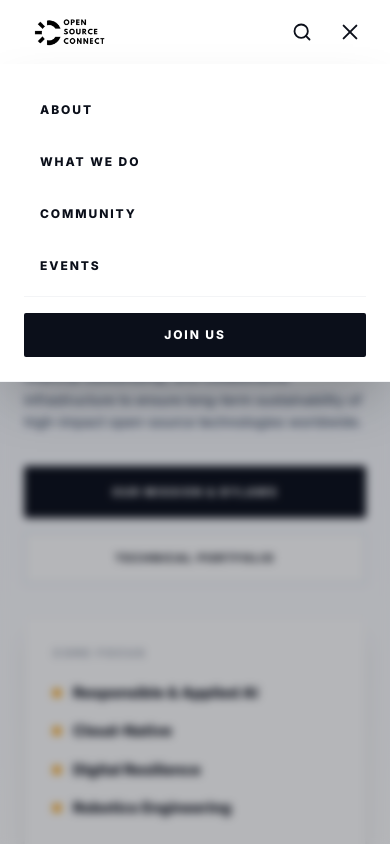
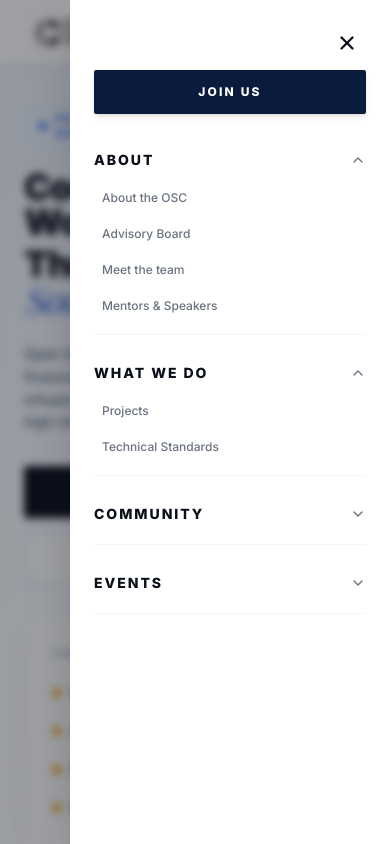
Before and after one commit to open-source-connect-01/OSC_India, a Next.js app: page / in a window 390 px wide. Both pictures are taken after a click on the button 350 px from the left and 32 px from the top of the page. Shown: the top 844 px of the page. Built offline with nearby package versions, Linux system fonts and the light colour scheme.

Commit message:
Implement mobile accordion menu in Navbar for better navigation and organization

```diff
--- a/src/components/Navbar.tsx
+++ b/src/components/Navbar.tsx
@@ -21,6 +21,43 @@ const navItems: { label: string; key: ActiveOverlay }[] = [
   { label: "Events", key: "events" },
 ];
 
+const mobileAccordionData = [
+  {
+    key: "about" as ActiveOverlay,
+    label: "ABOUT",
+    subLinks: [
+      { name: "About the OSC", key: "about" as ActiveOverlay },
+      { name: "Advisory Board", key: "about" as ActiveOverlay },
+      { name: "Meet the team", key: "about" as ActiveOverlay },
+      { name: "Mentors & Speakers", key: "about" as ActiveOverlay },
+    ],
+  },
+  {
+    key: "whatwedo" as ActiveOverlay,
+    label: "WHAT WE DO",
+    subLinks: [
+      { name: "Projects", key: "whatwedo" as ActiveOverlay },
+      { name: "Technical Standards", key: "whatwedo" as ActiveOverlay },
+    ],
+  },
+  {
+    key: "resources" as ActiveOverlay,
+    label: "COMMUNITY",
+    subLinks: [
+      { name: "Working Groups", key: "resources" as ActiveOverlay },
+      { name: "Mentorship", key: "resources" as ActiveOverlay },
+    ],
+  },
+  {
+    key: "events" as ActiveOverlay,
+    label: "EVENTS",
+    subLinks: [
+      { name: "Upcoming Summits", key: "events" as ActiveOverlay },
+      { name: "Meetups", key: "events" as ActiveOverlay },
+    ],
+  },
+];
+
 export default function Navbar({
   onNavClick,
   activeOverlay,
@@ -30,7 +67,19 @@ export default function Navbar({
 }: NavbarProps) {
   const [isSearchOpen, setIsSearchOpen] = useState(false);
   const [searchQuery, setSearchQuery] = useState("");
-  const isMobileToggleLocked = activeOverlay !== null;
+  const [openAccordions, setOpenAccordions] = useState<Record<string, boolean>>({
+    about: true,
+    whatwedo: true,
+    resources: false,
+    events: false,
+  });
+
+  const toggleAccordion = (key: string) => {
+    setOpenAccordions((prev) => ({
+      ...prev,
+      [key]: !prev[key],
+    }));
+  };
 
   // Lock body scroll when mobile menu is open
   useEffect(() => {
@@ -88,13 +137,13 @@ export default function Navbar({
             {/* Right Action: Join Us Button */}
             <Link
               href="#"
-              className="inline-flex items-center justify-center h-[38px] px-6 bg-[#0B0F1A] text-white text-[10px] font-extrabold tracking-[0.18em] uppercase rounded-[2px] hover:bg-slate-800 transition-all duration-200 shrink-0"
+              className="inline-flex items-center justify-center h-[38px] px-6 bg-[#0A1B3D] text-white text-[10px] font-extrabold tracking-[0.18em] uppercase rounded-[2px] hover:bg-[#122752] transition-all duration-200 shrink-0 shadow-sm"
             >
               JOIN US
             </Link>
           </div>
 
-          {/* Mobile Layout (Matching exact reference screenshot) */}
+          {/* Mobile Layout */}
           <div className="md:hidden flex items-center justify-between w-full">
             {/* Left: Logo */}
             <Link href="/" className="flex items-center shrink-0">
@@ -134,31 +183,15 @@ export default function Navbar({
 
               {/* Staggered Hamburger Menu Button */}
               <button
-                onClick={() => {
-                  if (!isMobileToggleLocked) {
-                    onMobileMenuToggle?.();
-                  }
-                }}
-                className={`relative z-[80] p-1.5 flex flex-col items-end justify-center w-8 h-8 group transition-opacity duration-200 ${
-                  isMobileToggleLocked ? "cursor-not-allowed opacity-40" : ""
-                }`}
-                aria-label={isMobileMenuOpen ? "Close menu" : "Open menu"}
-                disabled={isMobileToggleLocked}
+                onClick={onMobileMenuToggle}
+                className="relative p-1.5 flex flex-col items-end justify-center w-8 h-8 group transition-opacity duration-200"
+                aria-label="Open menu"
               >
-                {isMobileMenuOpen ? (
-                  /* X icon when open */
-                  <div className="relative w-5 h-5 flex items-center justify-center">
-                    <span className="absolute w-5 h-[2px] bg-[#0B0F1A] rotate-45 rounded-full" />
-                    <span className="absolute w-5 h-[2px] bg-[#0B0F1A] -rotate-45 rounded-full" />
-                  </div>
-                ) : (
-                  /* Staggered 3-line hamburger matching screenshot */
                 <div className="flex flex-col items-end justify-between w-5 h-[14px]">
                   <span className="w-5 h-[2px] bg-[#0B0F1A] rounded-full" />
                   <span className="w-5 h-[2px] bg-[#0B0F1A] rounded-full" />
                   <span className="w-3.5 h-[2px] bg-[#0B0F1A] rounded-full" />
                 </div>
-                )}
               </button>
             </div>
           </div>
@@ -193,55 +226,108 @@ export default function Navbar({
         )}
       </div>
 
-      {/* Mobile Menu Backdrop */}
+      {/* ===== MOBILE SLIDE-OVER DRAWER FROM THE RIGHT ===== */}
+
+      {/* Dimmed Overlay Backdrop */}
       <div
-        className={`md:hidden fixed inset-x-0 z-[60] bg-[#0B0F1A]/30 backdrop-blur-xs transition-opacity duration-300 ease-in-out ${
+        className={`md:hidden fixed inset-0 z-[80] bg-[#0B0F1A]/40 backdrop-blur-xs transition-opacity duration-300 ease-in-out ${
           isMobileMenuOpen ? "opacity-100" : "opacity-0 pointer-events-none"
         }`}
-        style={{ top: "64px", bottom: 0 }}
         onClick={onMobileMenuToggle}
       />
 
-      {/* Mobile Drawer Menu */}
-      <div
-        className={`md:hidden fixed inset-x-0 z-[70] bg-white shadow-2xl transition-all duration-300 ease-in-out border-b border-gray-100 ${
-          isMobileMenuOpen
-            ? "translate-y-0 opacity-100"
-            : "-translate-y-full opacity-0 pointer-events-none"
-        }`}
-        style={{ top: "64px" }}
-      >
-        <div className="px-6 py-6 space-y-2">
-          {navItems.map((item) => {
-            const isActive = activeOverlay === item.key;
-            return (
-              <button
-                key={item.key}
-                onClick={() => {
-                  onMobileNavClick?.(item.key);
-                }}
-                className={`block w-full text-left py-3 px-4 text-xs font-extrabold tracking-[0.16em] uppercase rounded transition-colors duration-200 min-h-[44px] ${
-                  isActive
-                    ? "text-accent-blue bg-blue-50/50"
-                    : "text-[#0B0F1A] hover:bg-slate-50"
+      {/* Slide-Over Drawer Container (Appears from the Right side) */}
+      <aside
+        className={`md:hidden fixed top-0 right-0 bottom-0 z-[90] w-[84vw] max-w-[320px] bg-white shadow-2xl overflow-y-auto transition-transform duration-300 ease-in-out flex flex-col ${
+          isMobileMenuOpen ? "translate-x-0" : "translate-x-full"
         }`}
       >
-                {item.label}
+        {/* Drawer Header with Close 'X' Button */}
+        <div className="p-6 pb-2 flex items-center justify-end">
+          <button
+            onClick={onMobileMenuToggle}
+            className="p-2 text-[#0B0F1A] hover:bg-slate-50 rounded-full transition-colors"
+            aria-label="Close menu"
+          >
+            <svg
+              width="22"
+              height="22"
+              viewBox="0 0 24 24"
+              fill="none"
+              stroke="#0B0F1A"
+              strokeWidth="2.5"
+              strokeLinecap="round"
+              strokeLinejoin="round"
+            >
+              <line x1="18" y1="6" x2="6" y2="18" />
+              <line x1="6" y1="6" x2="18" y2="18" />
+            </svg>
           </button>
-            );
-          })}
+        </div>
 
-          <div className="pt-4 border-t border-gray-100">
+        {/* Drawer Inner Content */}
+        <div className="px-6 pb-8 flex-1">
+          {/* JOIN US CTA Button at the top */}
           <Link
             href="#"
-              className="block w-full text-center py-3.5 px-6 bg-[#0B0F1A] text-white text-xs font-extrabold tracking-[0.16em] uppercase rounded-[2px] hover:bg-slate-800 transition-colors"
-              onClick={() => onMobileMenuToggle?.()}
+            onClick={onMobileMenuToggle}
+            className="w-full bg-[#0A1B3D] text-white text-xs font-extrabold tracking-[0.18em] uppercase py-3.5 rounded-[2px] mb-8 shadow-md flex items-center justify-center text-center hover:bg-[#122752] transition-colors"
           >
             JOIN US
           </Link>
+
+          {/* Accordion Categories */}
+          <div className="space-y-6">
+            {mobileAccordionData.map((cat) => {
+              const isOpen = !!openAccordions[cat.key as string];
+              return (
+                <div key={cat.label} className="border-b border-gray-100/80 pb-4">
+                  {/* Category Header */}
+                  <button
+                    onClick={() => toggleAccordion(cat.key as string)}
+                    className="w-full flex items-center justify-between text-left py-1 text-sm font-extrabold text-[#0B0F1A] tracking-[0.14em] uppercase"
+                  >
+                    <span>{cat.label}</span>
+                    <svg
+                      width="16"
+                      height="16"
+                      viewBox="0 0 24 24"
+                      fill="none"
+                      stroke="currentColor"
+                      strokeWidth="2"
+                      strokeLinecap="round"
+                      strokeLinejoin="round"
+                      className={`text-gray-500 transition-transform duration-200 ${
+                        isOpen ? "rotate-180" : ""
+                      }`}
+                    >
+                      <polyline points="6 9 12 15 18 9" />
+                    </svg>
+                  </button>
+
+                  {/* Sub-links */}
+                  {isOpen && (
+                    <div className="mt-3 pl-2 space-y-3">
+                      {cat.subLinks.map((sub) => (
+                        <button
+                          key={sub.name}
+                          onClick={() => {
+                            onMobileMenuToggle?.();
+                            onMobileNavClick?.(sub.key);
+                          }}
+                          className="block text-left text-xs font-medium text-gray-500 hover:text-accent-blue transition-colors py-1"
+                        >
+                          {sub.name}
+                        </button>
+                      ))}
+                    </div>
+                  )}
+                </div>
+              );
+            })}
           </div>
         </div>
-      </div>
+      </aside>
     </nav>
   );
 }
```
Lines whose indentation alone changed are shown as unchanged.
